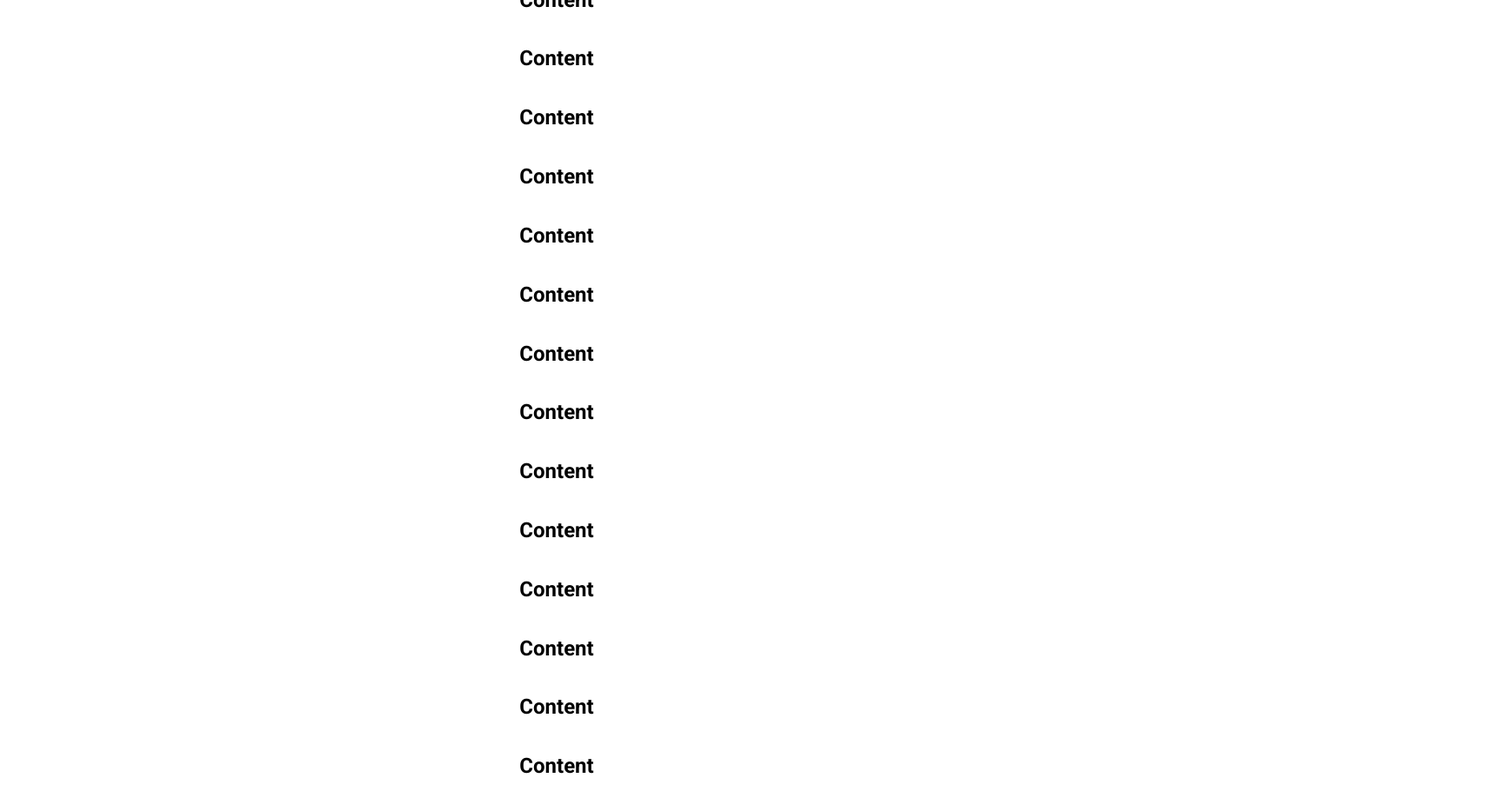
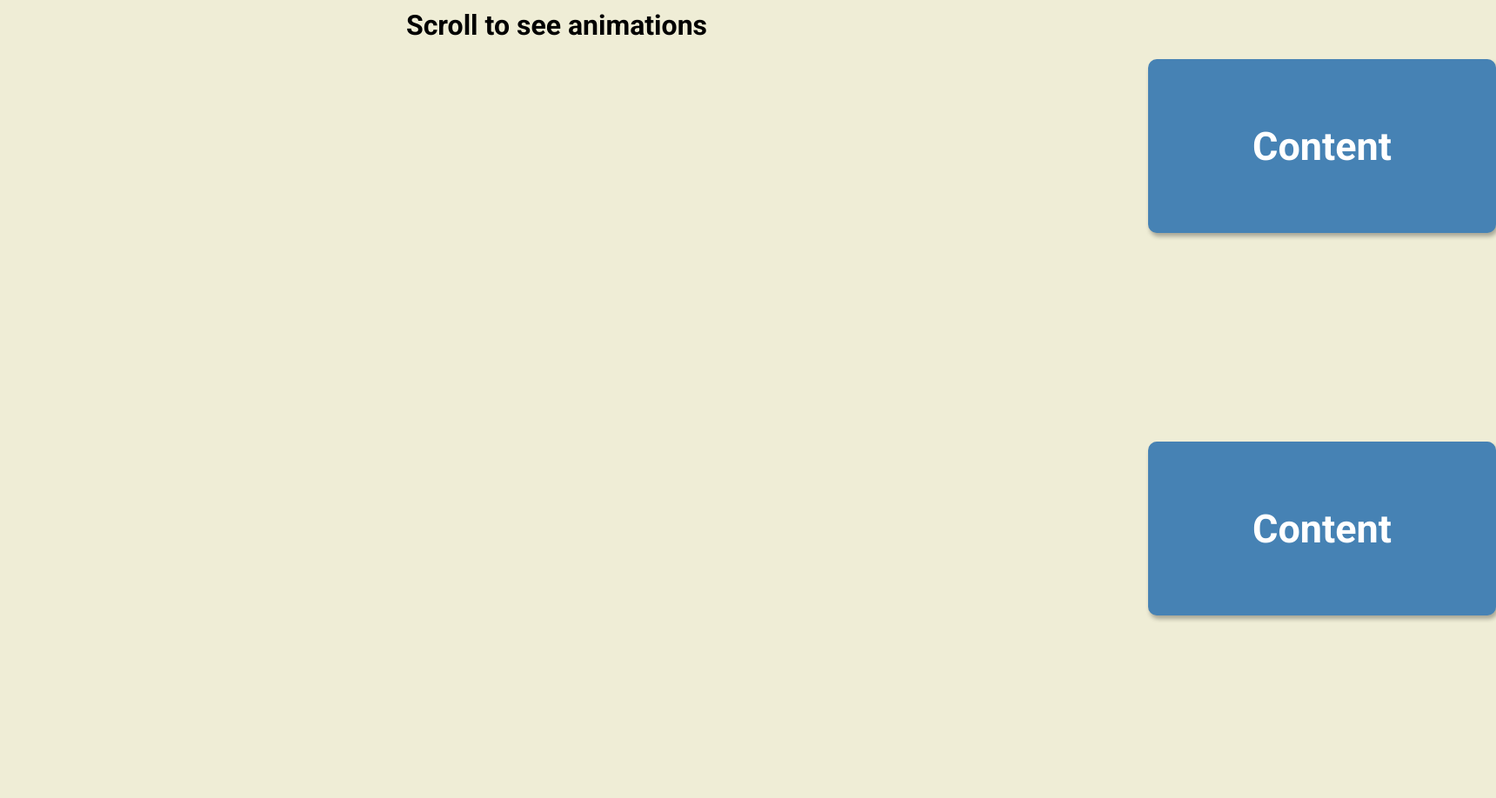
Before and after one commit to sameev/50-in-50, a website: page projects/6_scrollAnimation/index.html in a window 1280 px wide. Shown: the top 918 px of the page at 87% size, 1720 px wide, since content can reach past the window. Drawn offline with Linux system fonts and the light colour scheme.

Commit message:
added css for cards and transitions

```diff
--- a/projects/6_scrollAnimation/styles.css
+++ b/projects/6_scrollAnimation/styles.css
@@ -5,13 +5,43 @@
 }
 
 body {
+  background-color: #efedd6;
   font-family: 'Roboto', sans-serif;
   display: flex;
   flex-direction: column;
   align-items: center;
   justify-content: center;
-  height: 100vh;
-  overflow: hidden;
   margin: 0;
   padding: 0;
 }
+
+h1 {
+  margin: 10px;
+}
+
+.box {
+  background-color: steelblue;
+  color: #fff;
+  display: flex;
+  align-items: center;
+  justify-content: center;
+  width: 400px;
+  height: 200px;
+  margin: 10px;
+  border-radius: 10px;
+  box-shadow: 2px 4px 5px rgba(0, 0, 0, 0.3);
+  transform: translateX(220%);
+  transition: transform 0.4s ease;
+}
+
+.box:nth-of-type(even) {
+  transform: translateX(-220%);
+}
+
+.box.show {
+  transform: translateX(0);
+}
+
+.box h2 {
+  font-size: 45px;
+}
```
